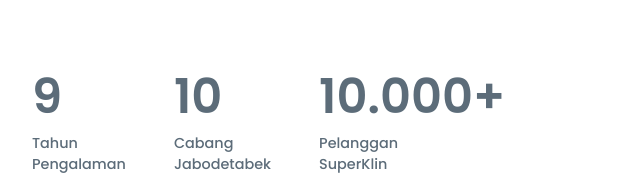
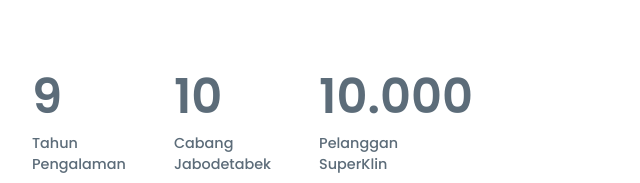
Before and after one commit to ramarhmn/SuperKlin, a plain HTML site: page index.html in a window 1280 px wide. Shown: the part 1092-1275 px from the top of the page, 640-1280 px from the left. Drawn offline with nearby package versions, Linux system fonts and the light colour scheme.

Commit message:
Add files via upload

```diff
--- a/index.html
+++ b/index.html
@@ -57,7 +57,7 @@
             <p>Cabang<br />Jabodetabek</p>
           </div>
           <div class="experience__col">
-            <h3>10.000+</h3>
+            <h3>10.000</h3>
             <p>Pelanggan<br />SuperKlin</p>
           </div>
         </div>
```
